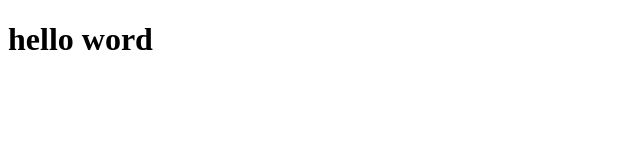
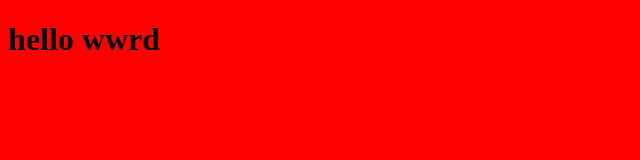
Before and after one commit to worgrow/succes, a plain HTML site: page index.html in a window 1280 px wide. Shown: the whole page, without its empty margins (0-640 px from the left). Drawn offline with Linux system fonts and the light colour scheme.

Commit message:
core-css

```diff
--- /dev/null
+++ b/cose.css
@@ -0,0 +1,3 @@
+body{
+    background-color: red;
+}
--- a/index.html
+++ b/index.html
@@ -3,8 +3,9 @@
 <head>
     <meta charset="UTF-8">
     <title>Succes</title>
+    <link rel="stylesheet" href="cose.css">
 </head>
 <body>
-<h1>hello word</h1>
+<h1>hello wwrd</h1>
 </body>
 </html>
```
